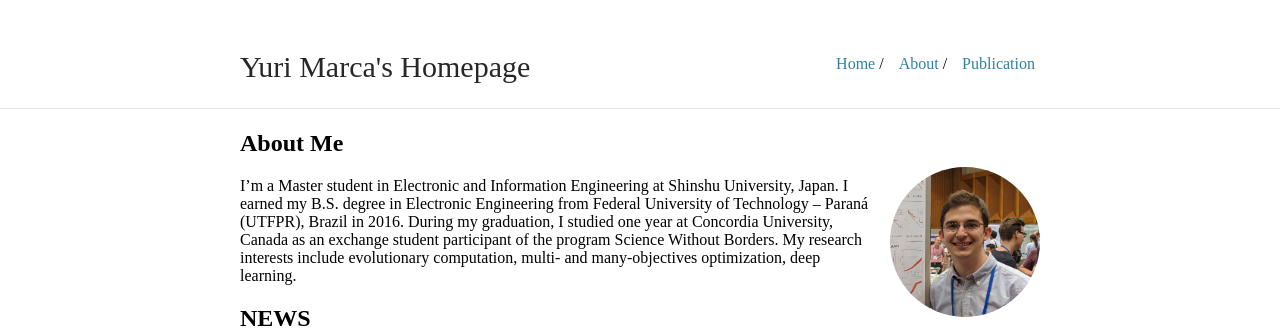
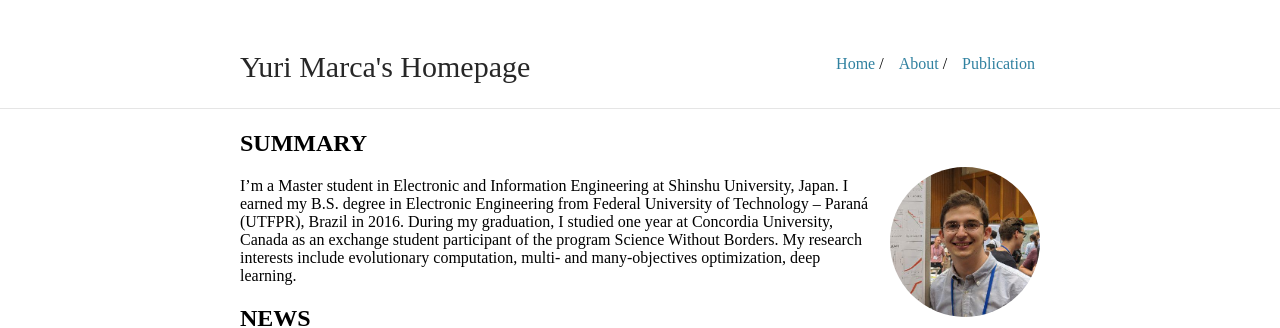
Before and after one commit to yurimarca/yurimarca.github.io, a Jekyll site: the page built from index.md, in a window 1280 px wide. Shown: the top 328 px of the page. Built offline with Jekyll 4.4.1, drawn with Linux system fonts in a browser that asks for light colours.

Commit message:
index.md changed about me to summary

```diff
--- a/index.md
+++ b/index.md
@@ -3,7 +3,7 @@ layout: default
 title: Yuri Marca's Homepage
 ---
 
-## About Me
+## SUMMARY
 
 <img class="profile-picture" src="profile-pic.png">
 
```
